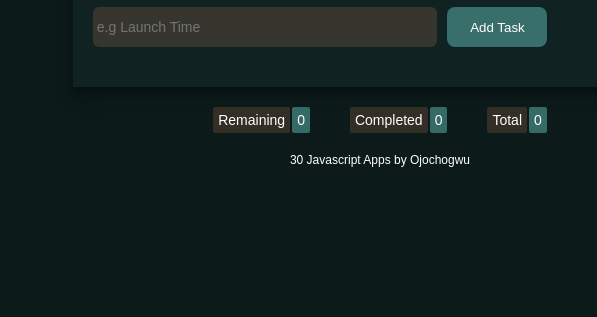
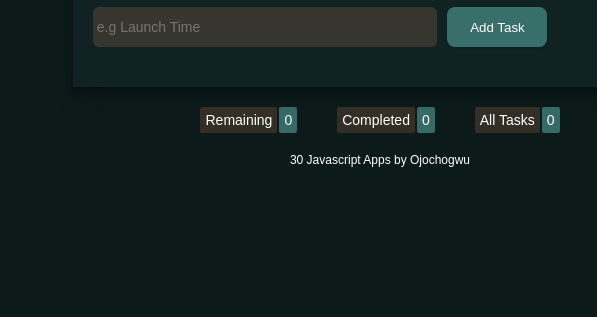
Before and after one commit to Ojochogwu866/30-JavaScript-Projects, a plain HTML site: page TODO-APP/index.html in a window 1280 px wide. Shown: the part 110-427 px from the top of the page, 516-1113 px from the left. Drawn offline with Linux system fonts and the light colour scheme; a web font is replaced by a local one.

Commit message:
-description

```diff
--- a/TODO-APP/index.html
+++ b/TODO-APP/index.html
@@ -40,7 +40,7 @@
                 <span class="count" id="completed-tasks">0</span>
               </li>
               <li>
-                <span class="task">Total</span>
+                <span class="task">All Tasks</span>
                 <span class="count" id="total-tasks">0</span>
               </li>
             </ul>
```
Also changed, not shown: 4 other files.
